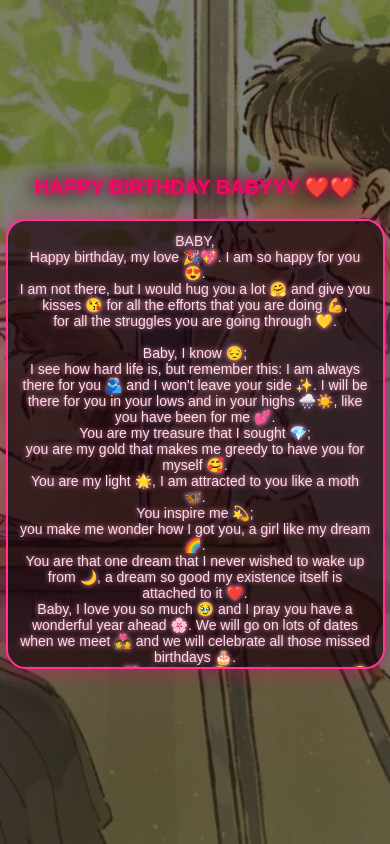
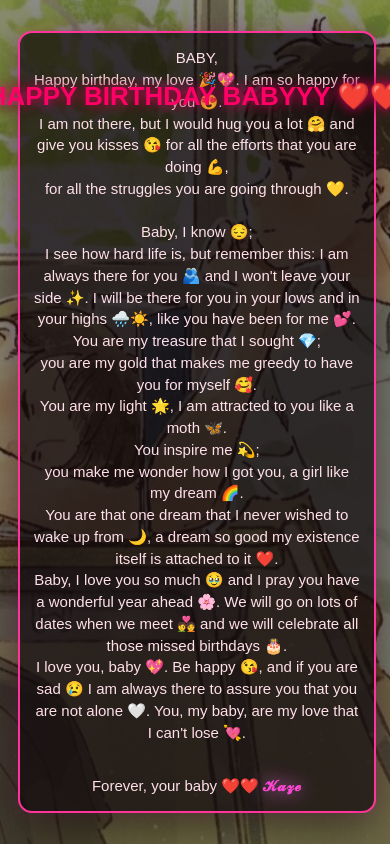
Before and after one commit to kaze-404/x7m2q-love-archive-9k31, a plain HTML site: page page2.html in a window 390 px wide. Both pictures are taken after a click on the button "Press Here". Drawn offline with Linux system fonts and the light colour scheme.

Commit message:
Update page2.html

```diff
--- a/page2.html
+++ b/page2.html
@@ -1,155 +1,272 @@
 <!DOCTYPE html>
 <html lang="en">
 <head>
-<meta charset="UTF-8">
-<meta name="viewport" content="width=device-width, initial-scale=1.0">
-<title>Birthday Surprise!</title>
+<meta charset="utf-8" />
+<meta name="viewport" content="width=device-width,initial-scale=1.0,maximum-scale=1.0,user-scalable=no" />
+<title>Birthday Surprise (mobile)</title>
+
 <style>
-html, body {
-  height: 100%;
-  margin: 0;
+  :root{
+    --title-size: 28px;   /* change easily for size */
+    --accent: #ff3399;
+  }
+
+  /* hide mobile app on large screens and show a message instead */
+  .desktop-only {
+    display: none;
+  }
+
+  /* MOBILE-FIRST LAYOUT */
+  html,body{
+    height:100%;
+    margin:0;
     font-family: Arial, sans-serif;
-
-  /* Dimmed background image */
+    /* dimmed background using gradient + image */
     background-image:
-    linear-gradient(rgba(0, 0, 0, 0.5), rgba(0,0,0,0.5)),
+      linear-gradient(rgba(0,0,0,0.45), rgba(0,0,0,0.45)),
       url('images/birthday_bg.jpg');
     background-size: cover;
     background-position: center;
     background-repeat: no-repeat;
-  background-attachment: fixed;
+    background-attachment: scroll;
+    -webkit-font-smoothing:antialiased;
+    display:flex;
+    align-items:center;
+    justify-content:center;
+    text-align:center;
+    color: #fff;
+    overflow:hidden; /* lock scrolling */
+    touch-action: manipulation;
+    -webkit-user-select: none;
+    -ms-touch-action: manipulation;
+  }
 
+  /* container for mobile content (keeps things centered) */
+  .mobile-wrap{
+    width:100%;
+    max-width:520px;
+    padding:18px;
+    box-sizing:border-box;
+    z-index:10;
+    display:flex;
+    flex-direction:column;
+    align-items:center;
+    justify-content:center;
+    gap:14px;
+  }
+
+  /* Title is fixed so pulse scaling won't be clipped by overflow */
+  .title {
+    --size: var(--title-size);
+    position: fixed;
+    left: 50%;
+    top: 10%;
+    transform: translate(-50%, 40px); /* start slightly below center */
+    font-size: var(--size);
+    font-weight:800;
+    line-height:1.05;
+    color: #ff0066;
+    text-shadow: 0 0 12px #ff0066, 0 0 18px rgba(0,0,0,0.7);
+    z-index: 30;
+    opacity: 0;
+    transition: transform 700ms cubic-bezier(.2,.9,.2,1), opacity 600ms ease;
+    transform-origin: center bottom;
+    pointer-events: none;
+    white-space:nowrap;
+  }
+
+  /* heartbeat (higher fps feel) */
+  @keyframes heartbeat {
+    0%{ transform: translate(-50%,0) scale(1); }
+    8%{ transform: translate(-50%,0) scale(1.05); }
+    20%{ transform: translate(-50%,0) scale(1.12); }
+    40%{ transform: translate(-50%,0) scale(1.08); }
+    60%{ transform: translate(-50%,0) scale(1.04); }
+    100%{ transform: translate(-50%,0) scale(1); }
+  }
+
+  /* Press button — centered on initial screen */
+  .center-area {
+  position: absolute;    /* remove from flow so title positioning won't affect it */
+  left: 50%;
+  top: 50%;              /* exact center of viewport */
+  transform: translate(-50%, -50%); /* truly center both axes */
   display: flex;
   flex-direction: column;
+  gap: 14px;
+  align-items: center;
   justify-content: center;
-  align-items: center;
-  text-align: center;
-  color: white;
-  overflow: hidden;
-  touch-action: none;
-}
-
-.title {
-  font-size: 30px;
-  font-weight: bold;
-  color: #ff0066;
-  text-shadow: 0 0 10px #ff0066, 0 0 20px #000, 0 0 30px #000;
-  margin-bottom: 15px;
-  z-index: 2;
-  opacity: 0;
-  transform: translateY(10px);
-  transition: all 1s ease;
-  animation: heartbeat 2s infinite;
-}
-
-@keyframes heartbeat {
-  0% { transform: scale(1); }
-  20% { transform: scale(1.12); }
-  40% { transform: scale(1.15); }
-  60% { transform: scale(1.12); }
-  80% { transform: scale(1.05); }
-  100% { transform: scale(1); }
+  width: 100%;
+  max-width: 520px;
+  padding: 0 18px;
+  z-index: 25;           /* above bg but below any super-high elements */
   }
 
   .show-note-btn {
-  padding: 12px 30px;
-  font-size: 18px;
-  border-radius: 25px;
-  border: none;
-  background-color: #ff3399;
-  color: white;
+    -webkit-tap-highlight-color: rgba(0,0,0,0);
+    padding:12px 28px;
+    font-size:16px;
+    border-radius:24px;
+    border:0;
+    background: var(--accent);
+    color:#fff;
+    box-shadow: 0 8px 20px rgba(0,0,0,0.35);
     cursor: pointer;
-  transition: opacity 0.5s ease;
-  z-index: 2;
+    transition: transform 120ms ease, opacity 400ms ease, background 150ms ease;
+  }
+  .show-note-btn:active{ transform: scale(.97); }
+  /* No :hover reliance for mobile but included subtly for browsers that show hover */
+  .show-note-btn:hover{ background:#ff66cc; }
+
+  /* Note card (hidden initially) */
+  .note {
+    width:100%;
+    max-width: 92%;
+    margin: 0 auto;
+    background: rgba(15,8,12,0.7);
+    border: 2px solid var(--accent);
+    border-radius:16px;
+    padding:16px;
+    color: #ffdfe9;
+    box-shadow: 0 12px 40px rgba(0,0,0,0.45), 0 0 18px rgba(255,51,153,0.18);
+    font-size:16px;
+    line-height:1.45;
+    transform: translateY(30px) scale(.98);
+    opacity:0;
+    transition: transform 600ms cubic-bezier(.2,.9,.2,1), opacity 500ms ease;
+    z-index:20;
+    word-break:break-word;
   }
 
-.show-note-btn:active { transform: scale(0.95); }
-.show-note-btn:hover { background-color: #ff66cc; }
-
-.center-area{
-  position: absolute;
-  left: 50%;
-  top: 50%;
-  transform: translate(-50%, -50%);
-  display: flex;
-  flex-direction: column;
-  gap: 12px;
-  align-items: center;
-  justify-content: center;
-  width: 100%;
-  z-index: 10;
+  /* signature glow */
+  .glow-signature{
+    display:inline-block;
+    margin-top:10px;
+    color: var(--accent);
+    font-weight:700;
+    letter-spacing:0.5px;
+    text-shadow: 0 0 6px rgba(255,102,204,.9);
+    animation: sigglow 3s infinite alternate;
+  }
+  @keyframes sigglow {
+    0%{ filter:brightness(0.9); text-shadow:0 0 6px rgba(255,102,204,0.5); }
+    100%{ filter:brightness(1.45); text-shadow:0 0 20px rgba(255,102,204,0.95); }
   }
 
-.note {
-  width: 90%;
-  max-height: 50vh; /* restrict to half screen */
-  overflow-y: auto;  /* make scrollable */
-  background: rgba(28, 2, 12, 0.7);
-  border: 2px solid #ff3399;
-  padding: 20px;
-  border-radius: 20px;
-  color: #ffdde6;
-  font-size: 16px;
-  text-shadow: 0 0 5px #ff99cc;
-  box-shadow: 0 0 20px rgba(255,0,102,0.5);
-  opacity: 0;
-  transform: translateY(50px);
-  transition: all 1s ease;
-  z-index: 1;
+  /* classes toggled by JS */
+  .title.visible{
+    opacity:1;
+    animation: heartbeat 2000ms infinite;
+    transform: translate(-50%, -38vh) scale(1); /* move up to top-ish when shown */
+  }
+  .note.visible{
+    opacity:1;
+    transform: translateY(0) scale(1);
   }
 
-.note.show { opacity: 1; transform: translateY(0); }
-.title.show { opacity: 1; transform: translateY(0); }
-
-.glow-signature {
-  display: inline-block;
-  font-weight: bold;
-  color: #ff3399;
-  text-shadow: 0 0 5px #ff66cc;
-  animation: signatureGlow 3s infinite alternate;
-  margin-top: 10px;
-  font-size: 18px;
+  /* SMALL SCREEN ADJUSTMENTS (strict mobile) */
+  @media (max-width:420px){
+    :root{ --title-size: 24px; }
+    .note{ font-size:15px; padding:14px; border-radius:14px; }
+    .show-note-btn{ padding:10px 26px; font-size:15px; border-radius:20px; }
   }
 
-@keyframes signatureGlow {
-  0% { text-shadow: 0 0 5px #ff66cc; color: #ff3399; }
-  50% { text-shadow: 0 0 15px #ff99cc, 0 0 25px #ff66cc; color: #ff66cc; }
-  100% { text-shadow: 0 0 5px #ff66cc; color: #ff3399; }
+  /* DESKTOP: hide mobile UI and show a message so desktop isn't blank */
+  @media (min-width: 700px){
+    html,body{ background-size: cover; }
+    .mobile-wrap{ display:none; }
+    .desktop-only{
+      display:flex;
+      position:fixed;
+      inset:0;
+      align-items:center;
+      justify-content:center;
+      padding:20px;
+      background:linear-gradient(0deg, rgba(0,0,0,0.65), rgba(0,0,0,0.35));
+      color:#fff;
+      z-index:9999;
+      text-align:center;
+      font-size:18px;
+      line-height:1.3;
+      gap:14px;
+      flex-direction:column;
     }
-
-/* Mobile tweaks */
-@media (max-width: 400px) {
-  .title { font-size: 20px; margin-bottom: 8px; }
-  .show-note-btn { padding: 10px 25px; font-size: 16px; }
-  .note { font-size: 14px; padding: 12px; }
-  .glow-signature { font-size: 16px; }
+    .desktop-only .msg{ max-width:680px; }
   }
 </style>
 </head>
 <body>
 
-<div class="center-area">
+<!-- Desktop fallback so it is NOT blank on laptops -->
+<div class="desktop-only" aria-hidden="false">
+  <div class="msg">
+    Open this page on your mobile phone for the surprise — it’s optimized for phones 📱💕<br>
+    (If you still want to preview on desktop, just resize the browser narrower than ~700px.)
+  </div>
+</div>
+
+<!-- MOBILE CONTENT -->
+<div class="mobile-wrap" role="main" aria-live="polite">
+  <!-- Title is fixed, initially hidden (will animate from center to top) -->
   <div class="title" id="title">HAPPY BIRTHDAY BABYYY ❤️❤️</div>
-  <button class="show-note-btn" id="showBtn">Press Here</button>
-  <div class="note" id="note">
+
+  <!-- Center area holds the initial visible UI: a big press button -->
+  <div class="center-area" id="center">
+    <button class="show-note-btn" id="showBtn" aria-label="Open surprise">Press Here</button>
+    <!-- optional small hint visible on load so screen isn't too empty -->
+    <small style="opacity:.85; color:#ffdfe9; margin-top:6px; font-size:13px;">Tap to reveal the surprise ✨</small>
+  </div>
+
+  <!-- Note card (hidden until reveal) -->
+  <div class="note" id="note" aria-hidden="true">
     BABY,<br>
-    Happy birthday, my love 🎉💖. I am so happy for you 😍.<br> I am not there, but I would hug you a lot 🤗 and give you kisses 😘 for all the efforts that you are doing 💪,<br> for all the struggles you are going through 💛.<br><br>Baby, I know 😔;<br> I see how hard life is, but remember this: I am always there for you 🫂 and I won't leave your side ✨. I will be there for you in your lows and in your highs 🌧️☀️, like you have been for me 💕.<br> You are my treasure that I sought 💎;<br> you are my gold that makes me greedy to have you for myself 🥰. <br>You are my light 🌟, I am attracted to you like a moth 🦋.<br> You inspire me 💫;<br> you make me wonder how I got you, a girl like my dream 🌈.<br> You are that one dream that I never wished to wake up from 🌙, a dream so good my existence itself is attached to it ❤️.<br> Baby, I love you so much 🥹 and I pray you have a wonderful year ahead 🌸. We will go on lots of dates when we meet 💑 and we will celebrate all those missed birthdays 🎂.<br> I love you, baby 💖. Be happy 😘, and if you are sad 😢 I am always there to assure you that you are not alone 🤍. You, my baby, are my love that I can't lose 💘.<br><br>Forever,<br><br> your baby ❤️❤️
-    <br><br><span class="glow-signature">𝓚𝓪𝔃𝓮</span>
+    Happy birthday, my love 🎉💖. I am so happy for you 😍.<br> I am not there, but I would hug you a lot 🤗 and give you kisses 😘 for all the efforts that you are doing 💪,<br> for all the struggles you are going through 💛.<br><br>Baby, I know 😔;<br> I see how hard life is, but remember this: I am always there for you 🫂 and I won't leave your side ✨. I will be there for you in your lows and in your highs 🌧️☀️, like you have been for me 💕.<br> You are my treasure that I sought 💎;<br> you are my gold that makes me greedy to have you for myself 🥰. <br>You are my light 🌟, I am attracted to you like a moth 🦋.<br> You inspire me 💫;<br> you make me wonder how I got you, a girl like my dream 🌈.<br> You are that one dream that I never wished to wake up from 🌙, a dream so good my existence itself is attached to it ❤️.<br> Baby, I love you so much 🥹 and I pray you have a wonderful year ahead 🌸. We will go on lots of dates when we meet 💑 and we will celebrate all those missed birthdays 🎂.<br> I love you, baby 💖. Be happy 😘, and if you are sad 😢 I am always there to assure you that you are not alone 🤍. You, my baby, are my love that I can't lose 💘.<br><br>Forever,<br<br> your baby ❤️❤️
+    <span class="glow-signature">𝓚𝓪𝔃𝓮</span>
   </div>
 </div>
 
 <script>
+  // Strict mobile behaviour: simple reveal flow
+  (function(){
     const btn = document.getElementById('showBtn');
-const note = document.getElementById('note');
     const title = document.getElementById('title');
+    const note  = document.getElementById('note');
+    const center = document.getElementById('center');
 
-btn.addEventListener('click', () => {
-  btn.style.opacity = '0';
-  setTimeout(() => btn.style.display = 'none', 500);
+    // On first touch/click — reveal title + note, hide button
+    btn.addEventListener('click', function(){
+      // fade out the centered area (button)
+      center.style.transition = 'opacity 300ms ease, transform 500ms ease';
+      center.style.opacity = '0';
+      center.style.transform = 'scale(.96) translateY(6px)';
 
-  title.classList.add('show');
-  note.classList.add('show');
+      // show title and move it up
+      setTimeout(()=>{
+        title.classList.add('visible');
+      }, 160);
+
+      // show note after small delay for dramatic entrance
+      setTimeout(()=>{
+        note.classList.add('visible');
+        note.setAttribute('aria-hidden','false');
+      }, 560);
+
+      // remove the button after animations
+      setTimeout(()=> {
+        center.style.display = 'none';
+      }, 800);
     });
+
+    // Prevent double-tap zoom on iOS & unwanted gestures
+    (function preventGestures(){
+      document.addEventListener('gesturestart', function(e){ e.preventDefault(); });
+      document.addEventListener('touchmove', function(e){
+        // allow vertical small scroll inside note if content overflows (but we locked overflow on body)
+        // we keep it simple: prevent general page dragging
+        e.preventDefault();
+      }, { passive: false });
+    })();
+  })();
 </script>
 
 </body>
```
Lines whose indentation alone changed are shown as unchanged.
